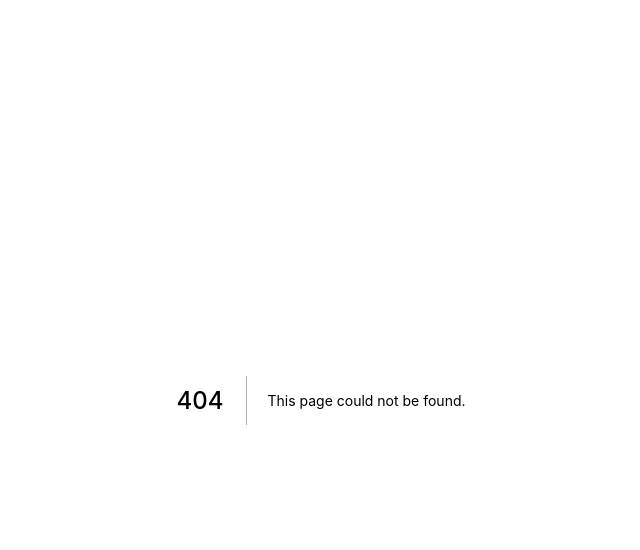
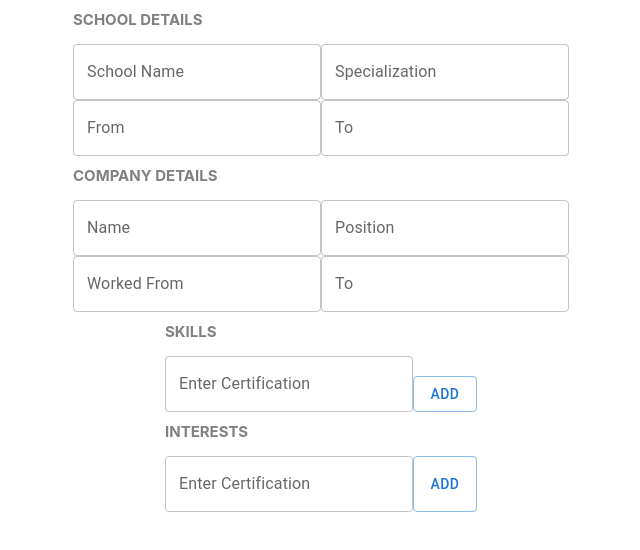
Before and after one commit to slowdivesun/profile-page, a Next.js app: page /update in a window 1280 px wide. Before the commit this address had no page. Shown: the top 550 px of the page, without its empty margins (319-959 px from the left). Built offline with nearby package versions, Linux system fonts and the light colour scheme.

Commit message:
first commit

```diff
--- /dev/null
+++ b/components/Header/Header.module.css
@@ -0,0 +1,4 @@
+.header{
+    border-bottom: 1px solid black;
+    width: fit-content;
+}
--- a/package.json
+++ b/package.json
@@ -8,6 +8,10 @@
     "lint": "next lint"
   },
   "dependencies": {
+    "@emotion/react": "^11.7.1",
+    "@emotion/styled": "^11.6.0",
+    "@mui/lab": "^5.0.0-alpha.62",
+    "@mui/material": "^5.2.6",
     "next": "12.0.7",
     "react": "17.0.2",
     "react-dom": "17.0.2"
--- /dev/null
+++ b/pages/update.js
@@ -0,0 +1,70 @@
+import styles from '../styles/Update.module.css'
+import Button from '@mui/material/Button'
+import TextField from '@mui/material/TextField'
+import Tabs from '@mui/material/Tabs'
+import TabPanel from '@mui/lab/TabPanel'
+import Tab from '@mui/material/Tab'
+import TabContext from '@mui/lab/TabContext'
+import React, { useState } from 'react'
+
+export default function Update() {
+    return (
+        <div className={styles.updateWrapper}>
+            <div className={styles.updateContainer}>
+                <div className={styles.form}>
+                    <p className={styles.heading}>SCHOOL DETAILS</p>
+                    <div>
+                        <div className={styles.subsection}>
+                            <div>
+                                <TextField className={styles.textField} label="School Name"></TextField>
+                                <TextField className={styles.textField} label="Specialization"></TextField>
+                            </div>
+                        </div>
+                        <div className={styles.subsection}>
+                            <div className={styles.smallContainer}>
+                                <TextField className={styles.textField + " " + styles.smallBox + " " + styles.startDate} label="From"></TextField>
+                                <TextField className={styles.textField + " " + styles.smallBox} label="To"></TextField>
+                            </div>
+                        </div>
+                    </div>
+                </div>
+
+                <div className={styles.form}>
+                    <p className={styles.heading}>COMPANY DETAILS</p>
+                    <div>
+                        <div className={styles.subsection}>
+                            {/* <p>Details</p> */}
+                            <div>
+                                <TextField className={styles.textField} label="Name"></TextField>
+                                <TextField className={styles.textField} label="Position"></TextField>
+                            </div>
+                        </div>
+                        <div className={styles.subsection}>
+                            {/* <p>Attended</p> */}
+                            <div className={styles.smallContainer}>
+                                <TextField className={styles.textField + " " + styles.smallBox + " " + styles.startDate} label="Worked From"></TextField>
+                                <TextField className={styles.textField + " " + styles.smallBox} label="To"></TextField>
+                            </div>
+                        </div>
+                    </div>
+                </div>
+
+                <div className={styles.form}>
+                    <p className={styles.heading}>SKILLS</p>
+                    <div className={styles.subsection}>
+                        <TextField className={styles.textField} label="Enter Certification"></TextField>
+                        <Button variant='outlined' className={styles.button}>ADD</Button>
+                    </div>
+                </div>
+
+                <div className={styles.form}>
+                    <p className={styles.heading}>INTERESTS</p>
+                    <div className={styles.subsection}>
+                        <TextField className={styles.textField} label="Enter Certification"></TextField>
+                        <Button variant='outlined'>ADD</Button>
+                    </div>
+                </div>
+            </div >
+        </div>
+    )
+}
--- /dev/null
+++ b/styles/Update.module.css
@@ -0,0 +1,103 @@
+
+
+.updateWrapper{
+    width: 100vw;
+    display: flex;
+    align-items: center;
+    justify-content: center;
+}
+
+.updateContainer{
+    display: flex;
+    flex-direction: column;
+    justify-content: center;
+    align-items: center;
+    width: auto;
+}
+
+.subsection{
+    display: flex;
+    justify-content: space-between;
+    flex-wrap: wrap;
+    /* width: 100vw; */
+}
+
+.subsection>p{
+    margin-right: 20px;
+    align-self: flex-end;
+    width: fit-content;
+}
+
+.formWrapper{
+    width: 80vw;
+}
+
+.textField{
+    max-width: 400px;
+    margin-bottom: 5px;
+}
+
+.heading{
+    color: rgb(128, 128, 128);
+    font-weight: 700;
+    font-size: 15px;
+    margin-top: 10px;
+}
+
+.subsubsection{
+    display: flex;
+    justify-content: space-between;
+    flex-direction: row;
+    align-items: center;
+}
+
+.button{
+    align-self: flex-end;
+}
+
+.smallBox{
+    box-sizing: border-box;
+}
+
+.startDate{
+    /* margin-right: 10px; */
+}
+
+@media only screen and (max-width: 420px) {
+    .form{
+        display: flex;
+        width: 90vw;
+        flex-direction: column;
+        /* justify-content: center; */
+        /* align-items: center; */
+        /* margin-left: 5vw; */
+    }
+
+    .textField {
+        width: 90vw;
+    }
+
+    .heading{
+        margin-left: 5px;
+        margin-top: 20px;
+    }
+
+    .smallContainer{
+        width: 90vw;
+    }
+
+    .smallBox{
+        width: calc(50% - 2px);
+    }
+
+    .startDate{
+        margin-right: 4px;
+    }
+}
+
+
+@media only screen and (min-width: 420px) and (max-width: 768px){
+    .textField{
+        width: 75vw;
+    }
+}
```
Also changed, not shown: components/Header/Header.js (added, +9 -0 lines), pages/index.js (+93 -53 lines), styles/Home.module.css (+73 -1 lines), .babelrc (added), .eslintrc.json, 1 other file (tests, documents, lock files or other folders).
